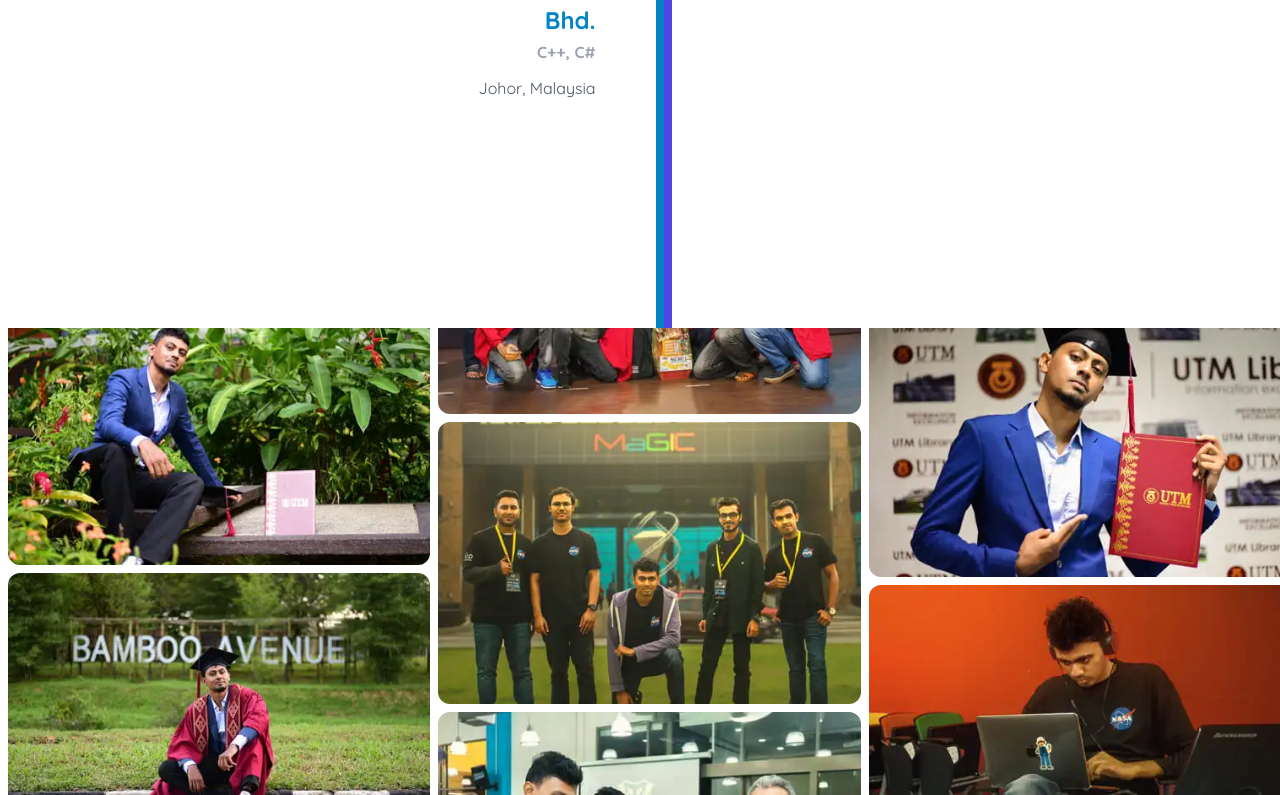
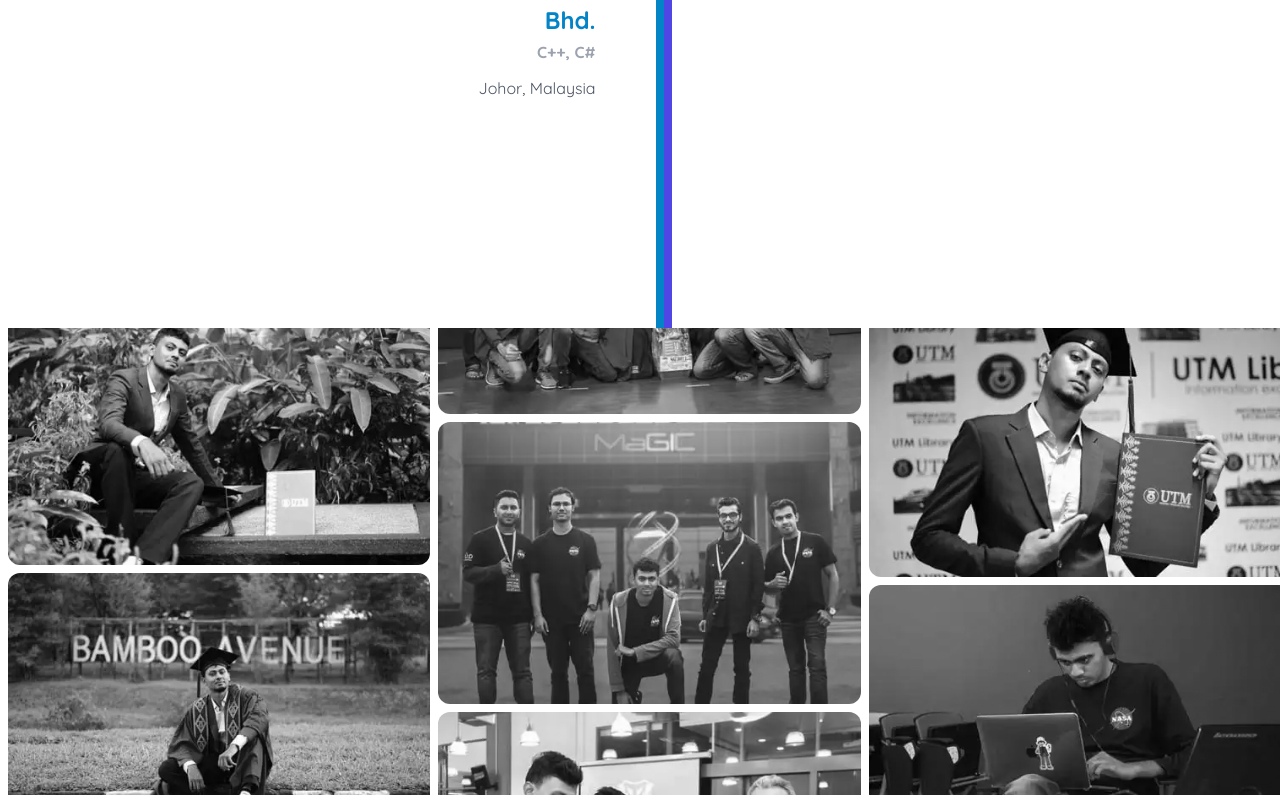
Before and after one commit to MdMirzaShihab/MyPortfolio, a React (Vite) app: page / in a window 1280 px wide. Shown: the part 9785-10580 px from the top of the page. Built offline with nearby package versions, Linux system fonts and the light colour scheme.

Commit message:
GallerySection stylize with grayscale.

```diff
--- a/src/components/Certificates.jsx
+++ b/src/components/Certificates.jsx
@@ -145,7 +145,7 @@ const certData = [
         href={link}
         target="_blank"
         rel="noopener noreferrer"
-         className="project-card group xl:h-[24vw] lg:w-[24vw] lg:h-[32vw] md:w-[32vw] h-[48vw] w-[48vw] text-slate-400 flex flex-col justify-center items-center hover:shadow-lg hover:shadow-[#0284c7] shadow-sm shadow-[#0285c786] transition duration-300"
+         className="project-card group text-center lg:w-[24vw] md:w-[32vw] h-[48vh] w-[48vw] text-slate-400 flex flex-col justify-center items-center hover:shadow-lg hover:shadow-[#0284c7] shadow-sm shadow-[#0285c786] transition duration-300"
         whileHover={{ scale: 1.1 }}
         whileTap={{ scale: 0.9 }}
       >
@@ -153,7 +153,7 @@ const certData = [
           src={certImg}
           className="object-contain lg:w-[8vw] lg:h-[8vw] h-[16vw] w-[16vw] transition duration-300" alt={certImg}
         />
-        <h1 className="md:text-2xl text-xl px-2 font-bold text-center group-hover:text-slate-100 mt-2 transition duration-300">
+        <h1 className="md:text-2xl text-xl px-2 font-bold group-hover:text-slate-100 mt-2 transition duration-300">
           {certName}
         </h1>
         <p className="text-sm">by</p>
--- a/src/components/GallerySection.jsx
+++ b/src/components/GallerySection.jsx
@@ -48,10 +48,10 @@ const Column = ({ images, y = 0, h }) => {
         style={{ y }}>
         {images.map((src, index) => {
           return (
-            <div key={index} className="imagecontainer w-full h-full relative">
+            <div key={index} className="imagecontainer w-full h-full relative overflow-hidden">
               <img
                 src={src}
-                className="w-full h-full rounded-xl object-cover min-w-[250px]"
+                className="greyscale-image w-full h-full rounded-xl object-cover min-w-[250px]"
                 alt="image"
               />
             </div>
--- a/src/components/Projects.jsx
+++ b/src/components/Projects.jsx
@@ -94,15 +94,10 @@ const projectLinks = [
 ];
 
 const ProjectCard = ({ name, link, svgPath, viewBox }) => {
-  const handleCardClick = () => {
-    // Redirect to the specified link
-    window.location.href = link;
-  };
-
   return (
     <Link to={link} rel="noopener noreferrer">
       <motion.button
-        className="project-card group md:h-[24vw] md:w-[24vw] h-[48vw] w-[48vw] text-slate-400 flex flex-col justify-center items-center hover:shadow-lg hover:shadow-[#0284c7] shadow-sm shadow-[#0285c786] transition duration-300"
+        className="project-card group lg:w-[24vw] md:w-[32vw] h-[48vh] w-[48vw] text-slate-400 flex flex-col justify-center items-center hover:shadow-lg hover:shadow-[#0284c7] shadow-sm shadow-[#0285c786] transition duration-300"
         whileHover={{ scale: 1.1 }}
         whileTap={{ scale: 0.9 }}>
         <svg
--- a/src/index.css
+++ b/src/index.css
@@ -189,3 +189,17 @@
 
 }
 }
+
+
+/* GallerySection */
+
+
+.greyscale-image {
+  filter: grayscale(100%);
+  transition: filter 0.5s ease, transform 0.5s ease;
+}
+
+.greyscale-image:hover {
+  filter: none;
+  transform: scale(1.05);
+}
```
